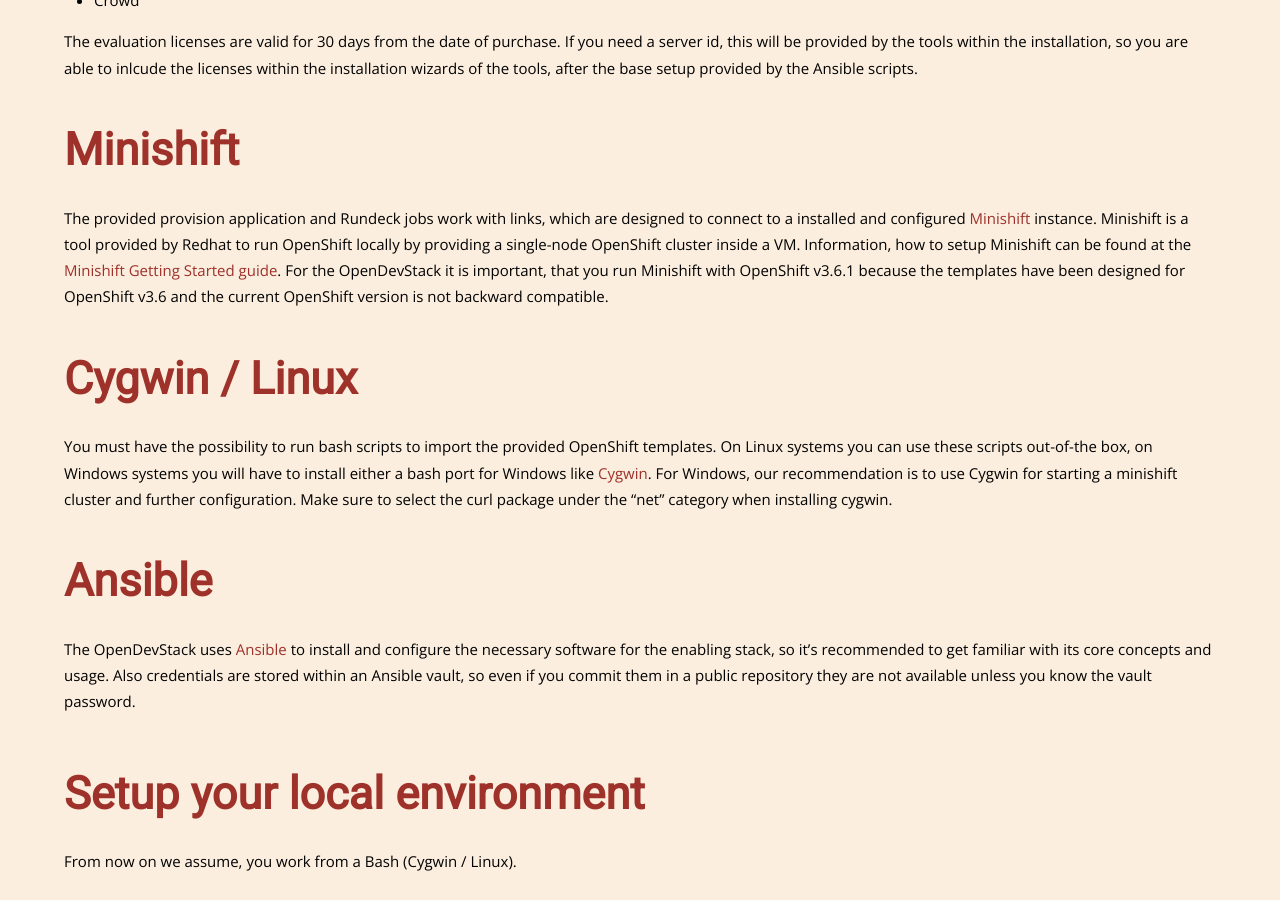
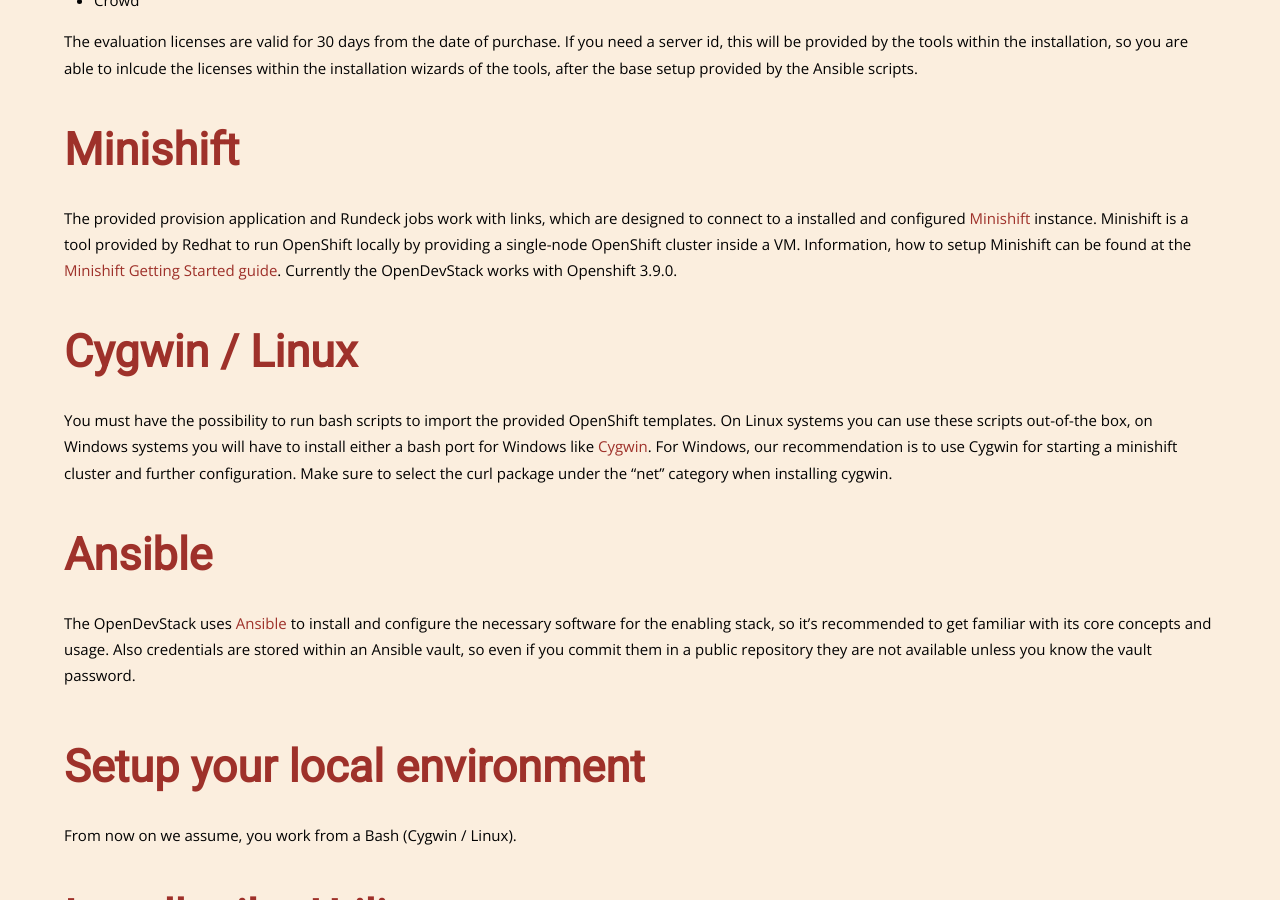
Before and after one commit to opendevstack/opendevstack.github.io, a Jekyll site: the page built from doc/getting-started.md, in a window 1280 px wide and 900 px high, scrolled down 2943 px. Built offline with Jekyll 4.4.1, drawn with Linux system fonts in a browser that asks for light colours; nearby versions of some CDN libraries; our own code applies the rules of GitHub Pages for plain Markdown files.

Commit message:
changed Openshift version

```diff
--- a/doc/getting-started.md
+++ b/doc/getting-started.md
@@ -77,7 +77,7 @@
 
 The provided provision application and Rundeck jobs work with links, which are designed to connect to a installed and configured [Minishift](https://docs.openshift.org/latest/minishift/index.html "Minishift") instance. Minishift is a tool provided by Redhat to run OpenShift locally by providing a single-node OpenShift cluster inside a VM.
 Information, how to setup Minishift can be found at the [Minishift Getting Started guide](https://docs.openshift.org/latest/minishift/getting-started/index.html "Getting Started with Minishift").
-For the OpenDevStack it is important, that you run Minishift with OpenShift v3.6.1 because the templates have been designed for OpenShift v3.6 and the current OpenShift version is not backward compatible.
+Currently the OpenDevStack works with Openshift 3.9.0.
 
 ### Cygwin / Linux
 
@@ -499,7 +499,7 @@
 {
     "cpus": 2,
     "memory": "8192",
-    "openshift-version": "v3.6.1",
+    "openshift-version": "v3.9.0",
     "disk-size": "40GB",
     "vm-driver": "virtualbox"
 }
```
